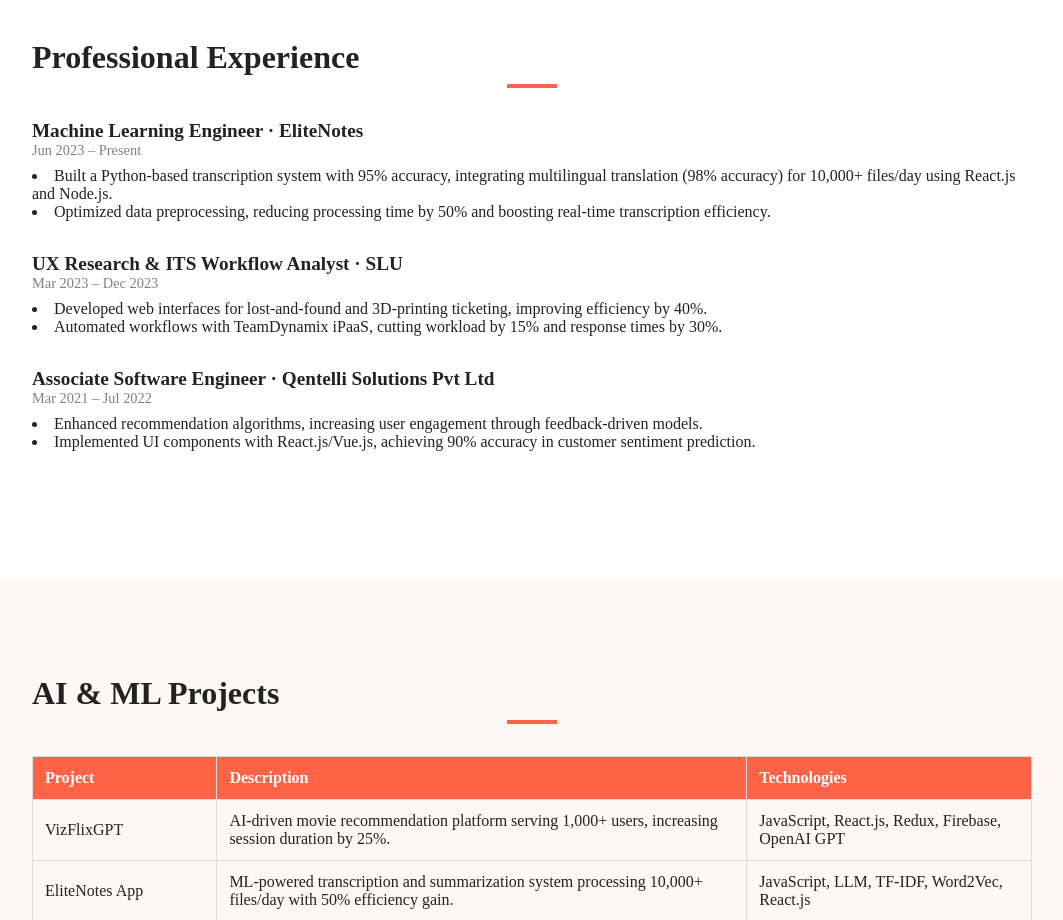
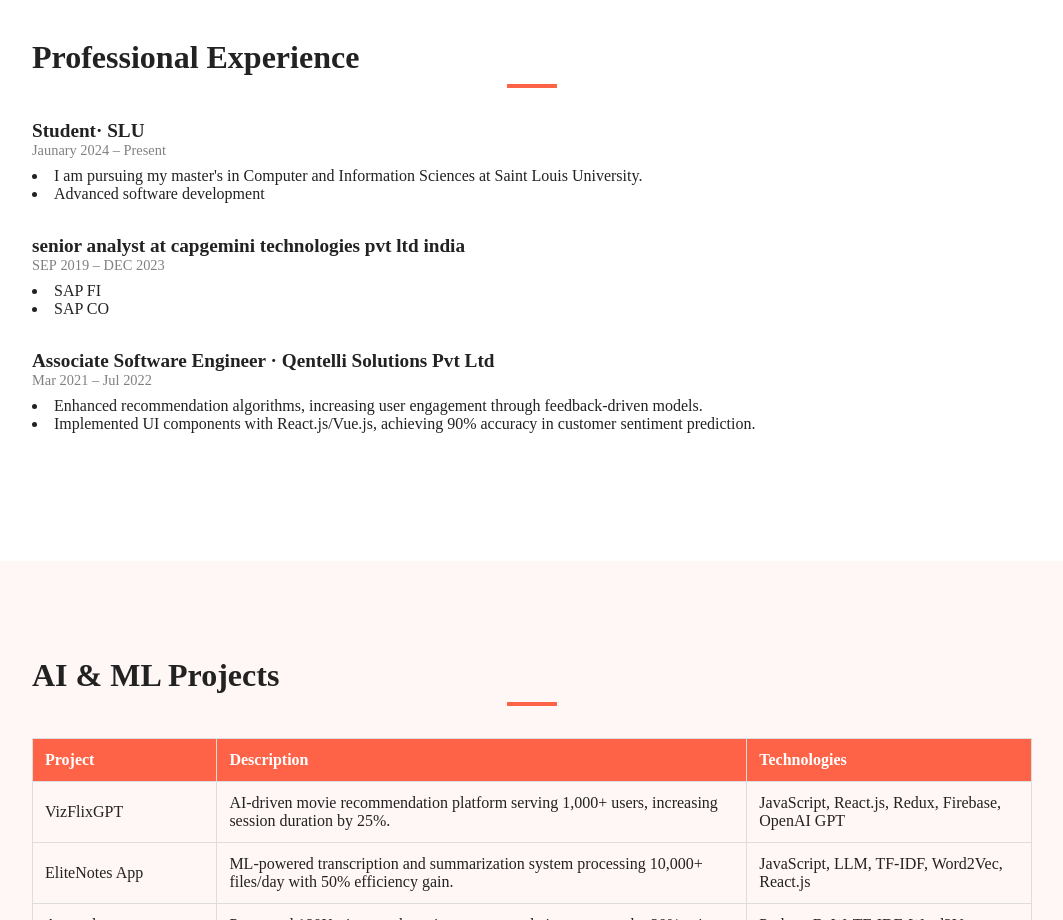
Before and after one commit to polusanimadhukar/Madhukar, a plain HTML site: page index.html in a window 1280 px wide. Shown: the part 1900-2820 px from the top of the page, without its empty margins (108-1171 px from the left). Drawn offline with nearby package versions, Linux system fonts and the light colour scheme; a small style sheet from the web is missing.

Commit message:
Update index.html

```diff
--- a/index.html
+++ b/index.html
@@ -141,31 +141,26 @@
     <div class="container">
       <h2>Professional Experience</h2>
       <div class="exp-item">
-        <h3>Machine Learning Engineer · EliteNotes</h3>
-        <span class="date">Jun 2023 – Present</span>
+        <h3>Student· SLU</h3>
+        <span class="date">Jaunary 2024 – Present</span>
         <ul>
           <li>
-            Built a Python‑based transcription system with 95% accuracy,
-            integrating multilingual translation (98% accuracy) for 10,000+ files/day
-            using React.js and Node.js.
+             I am pursuing my master's in Computer and Information Sciences at Saint Louis University.
           </li>
           <li>
-            Optimized data preprocessing, reducing processing time by 50% and boosting
-            real‑time transcription efficiency.
+           Advanced software development
           </li>
         </ul>
       </div>
       <div class="exp-item">
-        <h3>UX Research &amp; ITS Workflow Analyst · SLU</h3>
-        <span class="date">Mar 2023 – Dec 2023</span>
+        <h3>senior analyst at capgemini technologies pvt ltd india</h3>
+        <span class="date">SEP 2019 – DEC 2023</span>
         <ul>
           <li>
-            Developed web interfaces for lost‑and‑found and 3D‑printing ticketing,
-            improving efficiency by 40%.
+           SAP FI
           </li>
           <li>
-            Automated workflows with TeamDynamix iPaaS, cutting workload by 15% and
-            response times by 30%.
+            SAP CO
           </li>
         </ul>
       </div>
```
